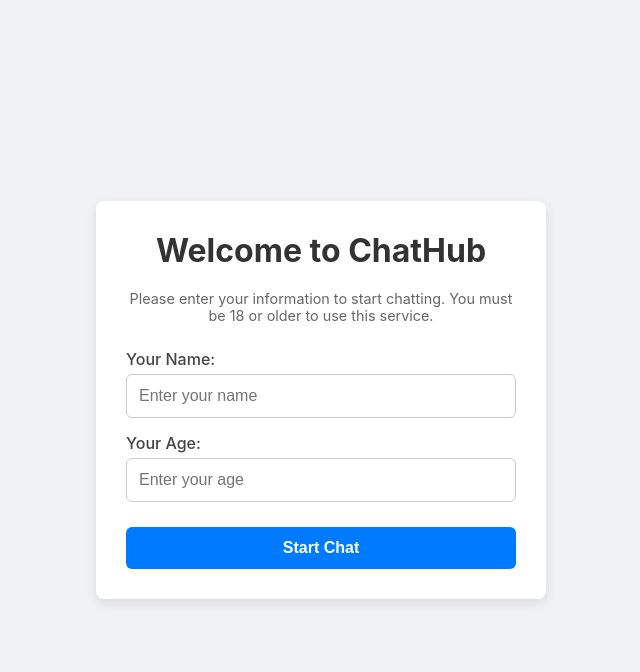
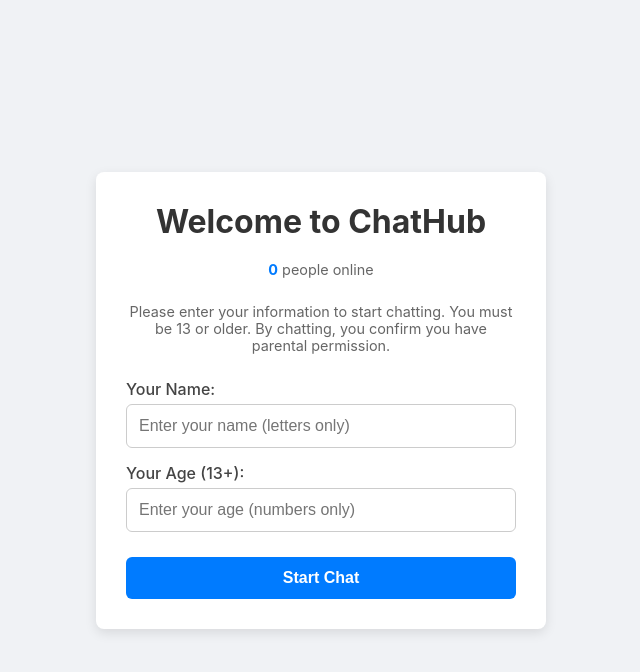
Before and after one commit to hammadkhan1233/CHITZO, a Flask app: page / in a window 1280 px wide. Shown: the top 672 px of the page, without its empty margins (319-959 px from the left). Run offline with Flask 3, Linux system fonts and the light colour scheme; some libraries are stand-ins or nearby versions.

Commit message:
Update index.html

```diff
--- a/templates/index.html
+++ b/templates/index.html
@@ -38,11 +38,25 @@
             margin-bottom: 20px;
         }
 
+        /* --- MODIFIED: 13+ Text --- */
         #lobby p {
             color: #666;
             margin-bottom: 25px;
             font-size: 0.9rem;
         }
+
+        /* --- NEW: Online Counter Style --- */
+        #online-counter {
+            color: #555;
+            font-size: 0.95rem;
+            margin-bottom: 20px;
+            text-align: center;
+        }
+        #online-counter span {
+            color: #007bff;
+            font-weight: bold;
+        }
+
 
         #lobby .form-group {
             margin-bottom: 15px;
@@ -208,16 +222,19 @@
 
     <div id="lobby">
         <h1>Welcome to ChatHub</h1>
-        <p>Please enter your information to start chatting. You must be 18 or older to use this service.</p>
+
+        <p id="online-counter"><span id="user-count">0</span> people online</p>
+
+        <p>Please enter your information to start chatting. You must be 13 or older. By chatting, you confirm you have parental permission.</p>
 
         <div class="form-group">
             <label for="name-input">Your Name:</label>
-            <input type="text" id="name-input" placeholder="Enter your name">
+            <input type="text" id="name-input" placeholder="Enter your name (letters only)">
         </div>
 
         <div class="form-group">
-            <label for="age-input">Your Age:</label>
-            <input type="number" id="age-input" placeholder="Enter your age">
+            <label for="age-input">Your Age (13+):</label>
+            <input type="number" id="age-input" placeholder="Enter your age (numbers only)">
         </div>
 
         <button id="start-chat-button">Start Chat</button>
```
